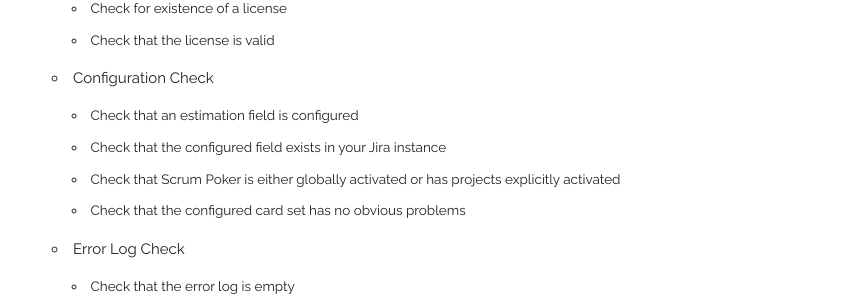
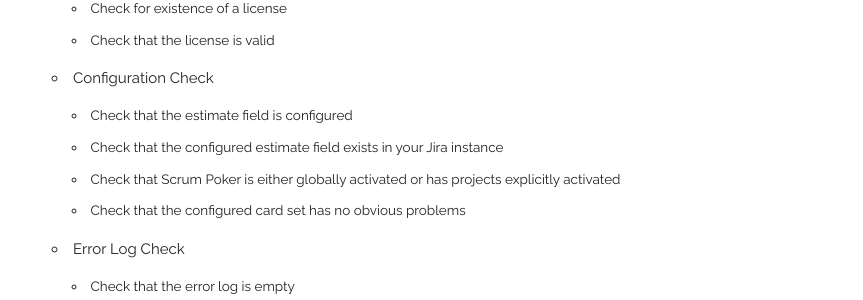
Before and after one commit to codescape/jira-scrum-poker, a Jekyll site: the page built from docs/health-check.md, in a window 1280 px wide. Shown: the part 1606-1906 px from the top of the page, without its empty margins (208-1071 px from the left). Built offline with Jekyll 4.4.1, drawn with Linux system fonts in a browser that asks for light colours; nearby versions of some CDN libraries.

Commit message:
docs: ensure consistent naming for estimate field

```diff
--- a/docs/health-check.md
+++ b/docs/health-check.md
@@ -31,8 +31,8 @@ The following checks are implemented and performed when started:
   * Check that the license is valid
 
 * Configuration Check
-  * Check that an estimation field is configured
-  * Check that the configured field exists in your Jira instance
+  * Check that the estimate field is configured
+  * Check that the configured estimate field exists in your Jira instance
   * Check that Scrum Poker is either globally activated or has projects explicitly activated
   * Check that the configured card set has no obvious problems
 
```
Also changed, not shown: docs/scrum-poker-configuration.md (+2 -2 lines), docs/changelog.md, 3 other files.
